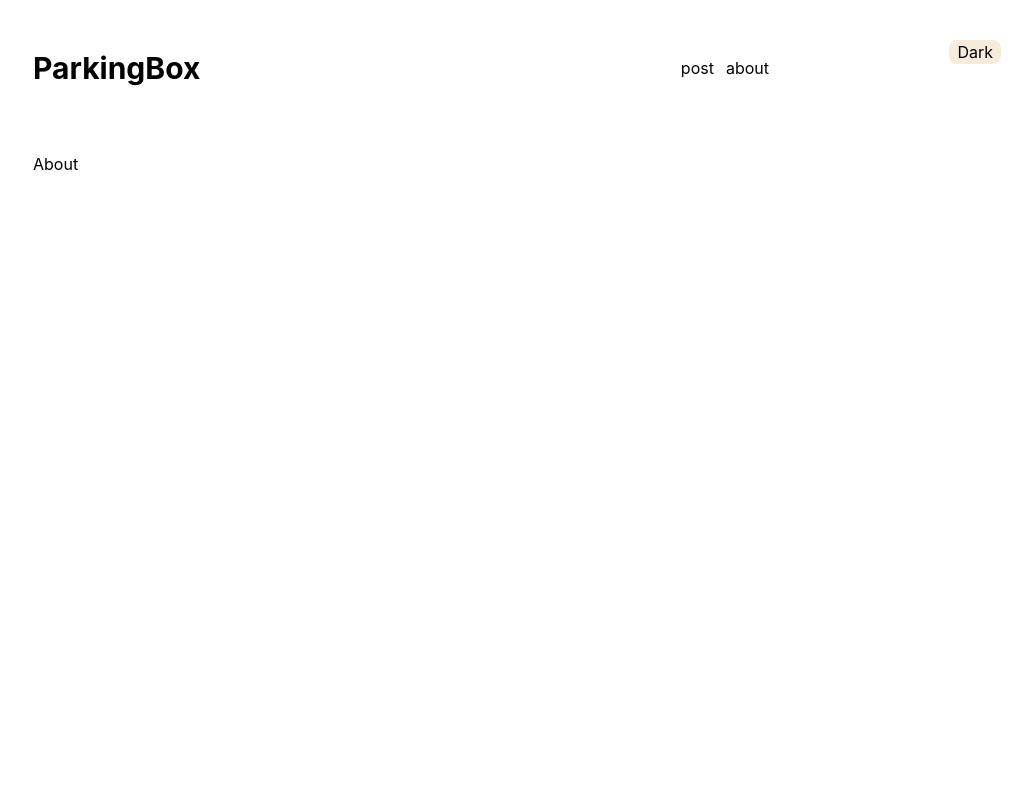
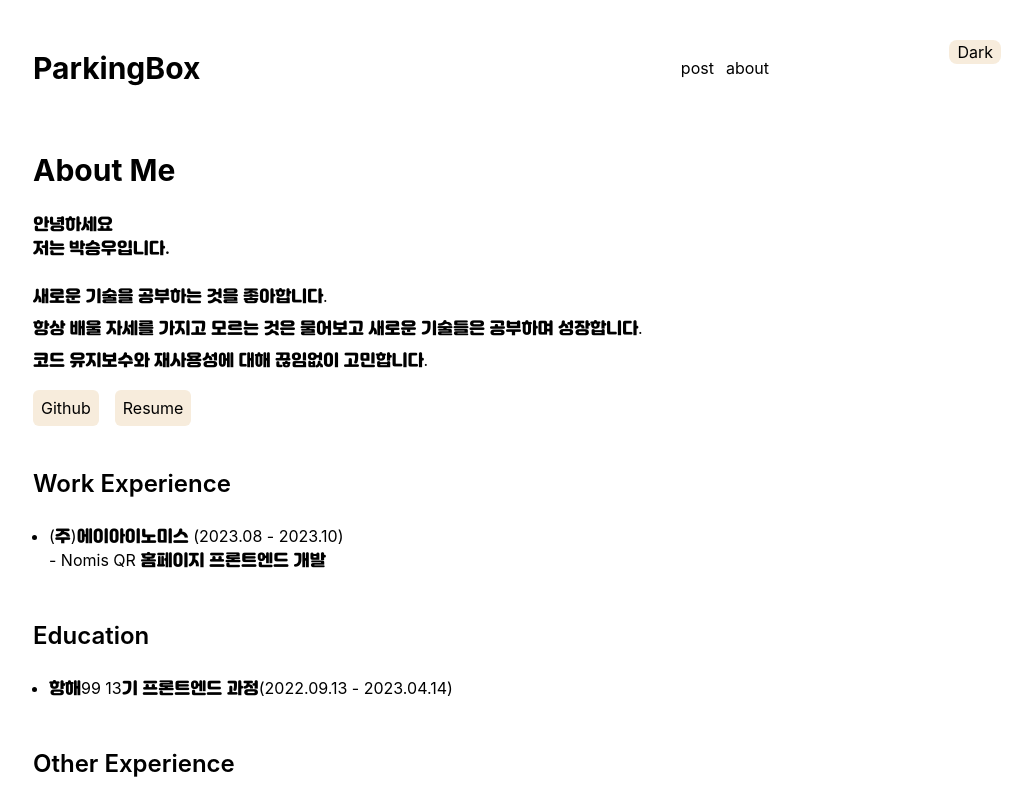
Before and after one commit to parkingbox/Parking-Blog, a Next.js app: page /about in a window 1280 px wide. Shown: the top 800 px of the page, without its empty margins (239-1271 px from the left). Built offline with nearby package versions, Linux system fonts and the light colour scheme.

Commit message:
feat: About 수정

```diff
--- a/src/app/about/page.tsx
+++ b/src/app/about/page.tsx
@@ -1,7 +1,84 @@
 import React from "react";
 
 function About() {
-  return <div>About</div>;
+  return (
+    <div>
+      {" "}
+      <>
+        <h1 className="mb-6 text-3xl font-bold">About Me</h1>
+        <section className="mb-12">
+          <h3 className=" font-bold">
+            안녕하세요 <br />
+            저는 박승우입니다.
+          </h3>
+
+          <div className="my-6">
+            <p className="my-2">새로운 기술을 공부하는 것을 좋아합니다.</p>
+            <p className="my-2">
+              항상 배울 자세를 가지고 모르는 것은 물어보고 새로운 기술들은
+              공부하며 성장합니다.
+            </p>
+            <p className="my-2">
+              코드 유지보수와 재사용성에 대해 끊임없이 고민합니다.
+            </p>
+          </div>
+
+          <ul className="flex gap-4">
+            <li>
+              <a
+                href="https://github.com/parkingbox"
+                rel="noopener noreferrer"
+                target="_blank"
+                className="rounded-md bg-[#F7ECDC] p-2 text-black  hover:bg-[#f7dfba]"
+              >
+                Github
+              </a>
+            </li>
+
+            <li>
+              <a
+                href="https://www.notion.so/b68e48eb41144696b82b94b8a546aeb8"
+                rel="noopener noreferrer"
+                target="_blank"
+                className="rounded-md bg-[#F7ECDC] p-2 text-black  hover:bg-[#f7dfba]"
+              >
+                Resume
+              </a>
+            </li>
+          </ul>
+        </section>
+
+        <section className="mb-12">
+          <h4 className="mb-6 text-2xl font-semibold">Work Experience</h4>
+          <ul className="flex list-disc flex-col gap-1 px-4">
+            <li>
+              <div>
+                <p>(주)에이아이노미스 (2023.08 - 2023.10)</p>
+                <p> - Nomis QR 홈페이지 프론트엔드 개발</p>
+              </div>
+            </li>
+          </ul>
+        </section>
+
+        <section className="mb-12">
+          <h4 className="mb-6 text-2xl font-semibold">Education</h4>
+          <ul className="flex list-disc flex-col gap-1 px-4">
+            <li>항해99 13기 프론트엔드 과정(2022.09.13 - 2023.04.14)</li>
+          </ul>
+        </section>
+        <section className="mb-12">
+          <h4 className="mb-6 text-2xl font-semibold">Other Experience</h4>
+          <ul className="flex list-disc flex-col gap-1 px-4">
+            <li>
+              <div>
+                <p>공군 부사관 (2016.09 - 2021.9)</p>
+              </div>
+            </li>
+          </ul>
+        </section>
+      </>
+    </div>
+  );
 }
 
 export default About;
--- a/src/app/post/page.tsx
+++ b/src/app/post/page.tsx
@@ -31,7 +31,7 @@ function PostPage() {
 
   return (
     <main className="mx-auto max-w-5xl">
-      <h1 className="my-8 text-center text-3xl font-bold">hello</h1>
+      <h1 className="my-8 text-center text-3xl font-bold">나의 서재</h1>
       {posts.map((post, idx) => (
         <PostCard key={idx} {...post} />
       ))}
--- a/src/components/Footer.tsx
+++ b/src/components/Footer.tsx
@@ -1,3 +1,5 @@
+"use client";
+
 import React from "react";
 import { AiFillGithub, AiOutlineMail } from "react-icons/ai";
 
@@ -6,7 +8,7 @@ function Footer() {
     <div className="flex flex-col items-center justify-center w-full h-20 ">
       <div className="flex gap-5 mb-2">
         <div className="cursor-pointer">
-          <a href="https://github.com/parkingbox" target="blank">
+          <a href="https://github.com/parkingbox" target="_blank">
             <AiFillGithub size={25} />
           </a>
         </div>
```
Also changed, not shown: src/posts/post-01.md (deleted, +0 -8 lines), src/posts/post-02.md (deleted, +0 -8 lines), src/posts/post-03.md (deleted, +0 -8 lines).
